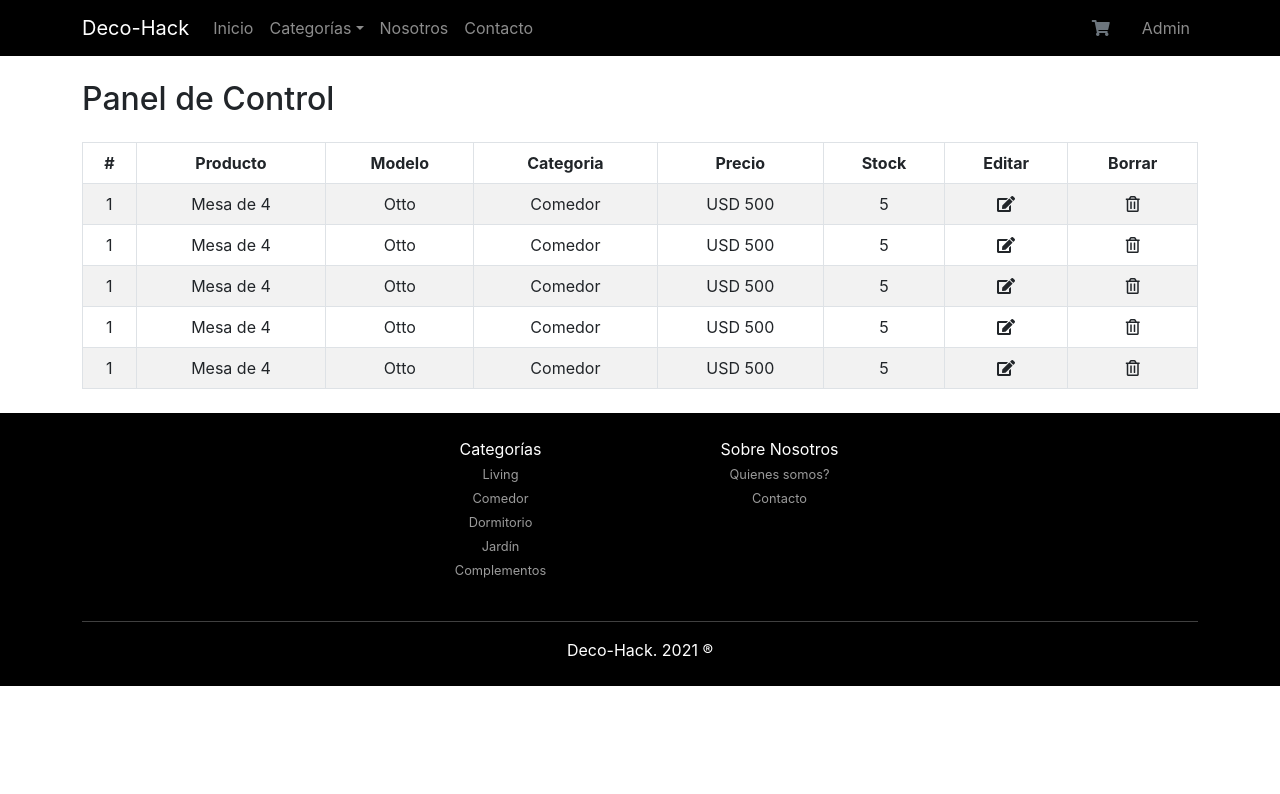
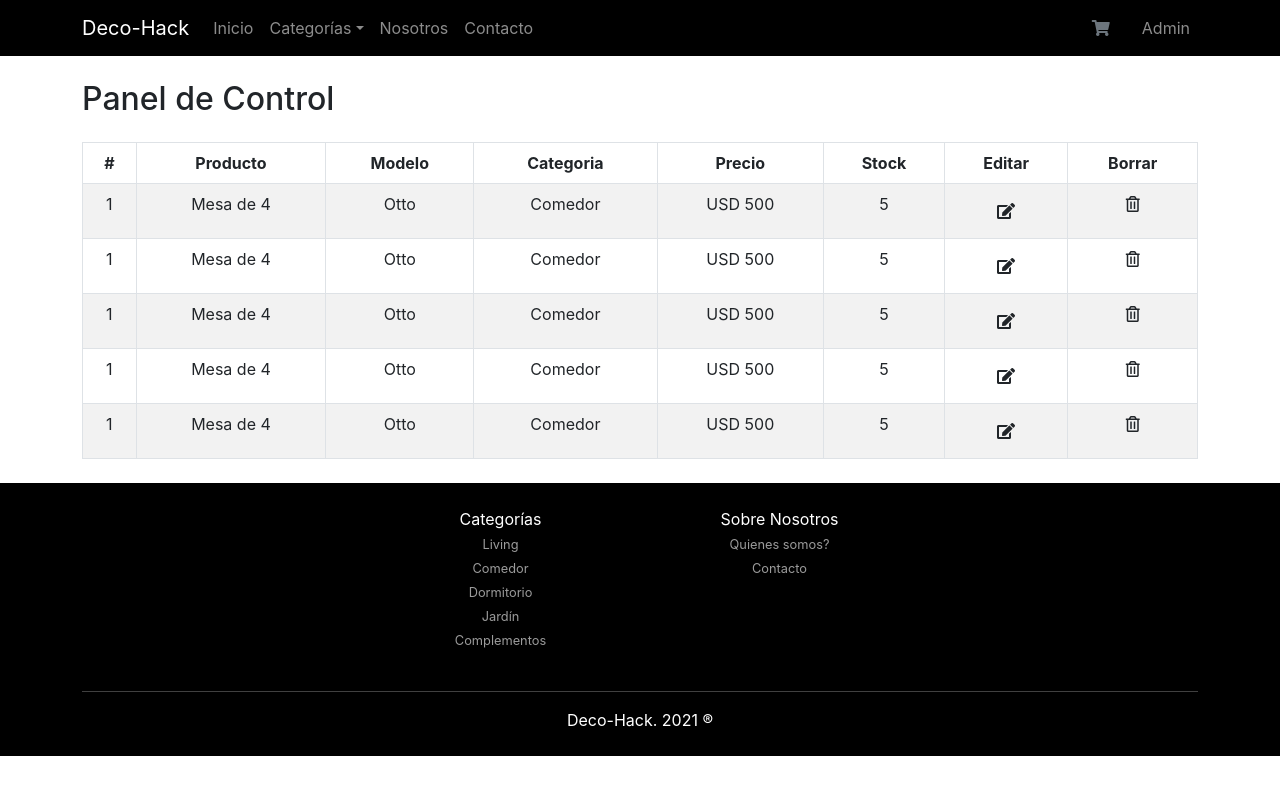
Before and after one commit to noelreissig/ecommerce-front, a React (Create React App) app: page /admin in a window 1280 px wide. Shown: the top 794 px of the page. Built offline with nearby package versions, Linux system fonts and the light colour scheme; a web font is replaced by a local one.

Commit message:
Se agregó modal en botn de edit (ADMIN)

```diff
--- a/src/components/admin/ModalAdmin.jsx
+++ b/src/components/admin/ModalAdmin.jsx
@@ -1,11 +1,36 @@
-import React from 'react'
+import React from "react";
+import { Modal, Button } from "react-bootstrap";
+import { useState } from "react";
 
 function ModalAdmin() {
-    return (
-        <div>
+  const [show, setShow] = useState(false);
 
-        </div>
-    )
+  const handleClose = () => setShow(false);
+  const handleShow = () => setShow(true);
+  return (
+    <div>
+      <>
+        <Button variant="sucess" onClick={handleShow}>
+          <i class="fas fa-edit"></i>
+        </Button>
+
+        <Modal show={show} onHide={handleClose}>
+          <Modal.Header closeButton>
+            <Modal.Title>Modal heading</Modal.Title>
+          </Modal.Header>
+          <Modal.Body>Woohoo, you're reading this text in a modal!</Modal.Body>
+          <Modal.Footer>
+            <Button variant="secondary" onClick={handleClose}>
+              Close
+            </Button>
+            <Button variant="primary" onClick={handleClose}>
+              Save Changes
+            </Button>
+          </Modal.Footer>
+        </Modal>
+      </>
+    </div>
+  );
 }
 
-export default ModalAdmin
+export default ModalAdmin;
--- a/src/components/admin/TableAdmin.jsx
+++ b/src/components/admin/TableAdmin.jsx
@@ -1,6 +1,6 @@
 import React from "react";
 import { Table } from "react-bootstrap";
-
+import ModalAdmin from "./ModalAdmin";
 import tableStyles from "./tableStyles.module.css";
 
 const TableAdmin = () => {
@@ -28,7 +28,7 @@ const TableAdmin = () => {
             <td>USD 500</td>
             <td>5</td>
             <td>
-              <i class="fas fa-edit"></i>
+              <ModalAdmin />
             </td>
             <td>
               <i class="far fa-trash-alt"></i>
@@ -42,7 +42,7 @@ const TableAdmin = () => {
             <td>USD 500</td>
             <td>5</td>
             <td>
-              <i class="fas fa-edit"></i>
+              <ModalAdmin />
             </td>
             <td>
               <i class="far fa-trash-alt"></i>
@@ -56,7 +56,7 @@ const TableAdmin = () => {
             <td>USD 500</td>
             <td>5</td>
             <td>
-              <i class="fas fa-edit"></i>
+              <ModalAdmin />
             </td>
             <td>
               <i class="far fa-trash-alt"></i>
@@ -70,7 +70,7 @@ const TableAdmin = () => {
             <td>USD 500</td>
             <td>5</td>
             <td>
-              <i class="fas fa-edit"></i>
+              <ModalAdmin />
             </td>
             <td>
               <i class="far fa-trash-alt"></i>
@@ -84,7 +84,7 @@ const TableAdmin = () => {
             <td>USD 500</td>
             <td>5</td>
             <td>
-              <i class="fas fa-edit"></i>
+              <ModalAdmin />
             </td>
             <td>
               <i class="far fa-trash-alt"></i>
```
